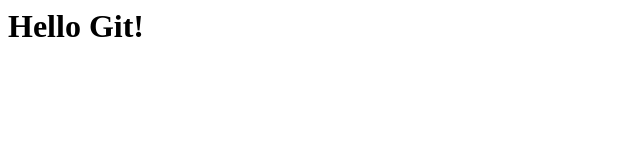
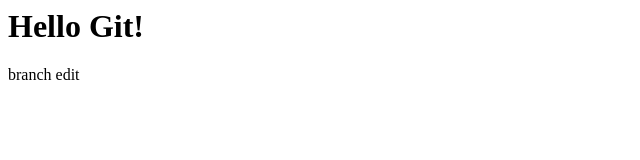
Before and after one commit to yerowo/tested, a plain HTML site: page index.html in a window 1280 px wide. Shown: the full height of the page, 0-640 px from the left. Drawn offline with Linux system fonts and the light colour scheme.

```diff
--- a/index.html
+++ b/index.html
@@ -6,5 +6,6 @@
     </head>
     <body>
         <h1> Hello Git!</h1>
+        <p> branch edit</p>
     </body>
 </html>
```
Also changed, not shown: log2.txt (added), login.html (added).
